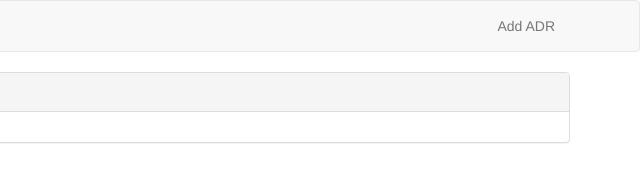
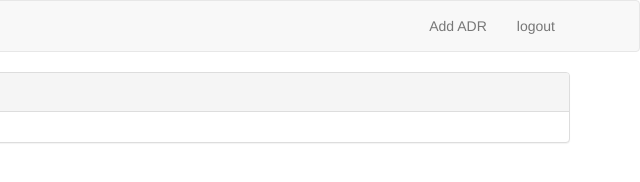
Before and after one commit to gokannai/ArchitectureDesignReport, a website: page templateLogReg/client/index.html in a window 1280 px wide. Shown: the full height of the page, 640-1280 px from the left. Drawn offline with nearby package versions, Linux system fonts and the light colour scheme; no server answers.

Commit message:
Included Logout

```diff
--- a/templateLogReg/client/index.html
+++ b/templateLogReg/client/index.html
@@ -21,6 +21,7 @@
         <div id="navbar" class="collapse navbar-collapse">
           <ul class="nav navbar-nav navbar-right">
             <li><a href="#!/adrmn/add">Add ADR</a></li>
+			<li><a href="/"> logout </a></li>
           </ul>
         </div><!--/.nav-collapse -->
       </div>
```
